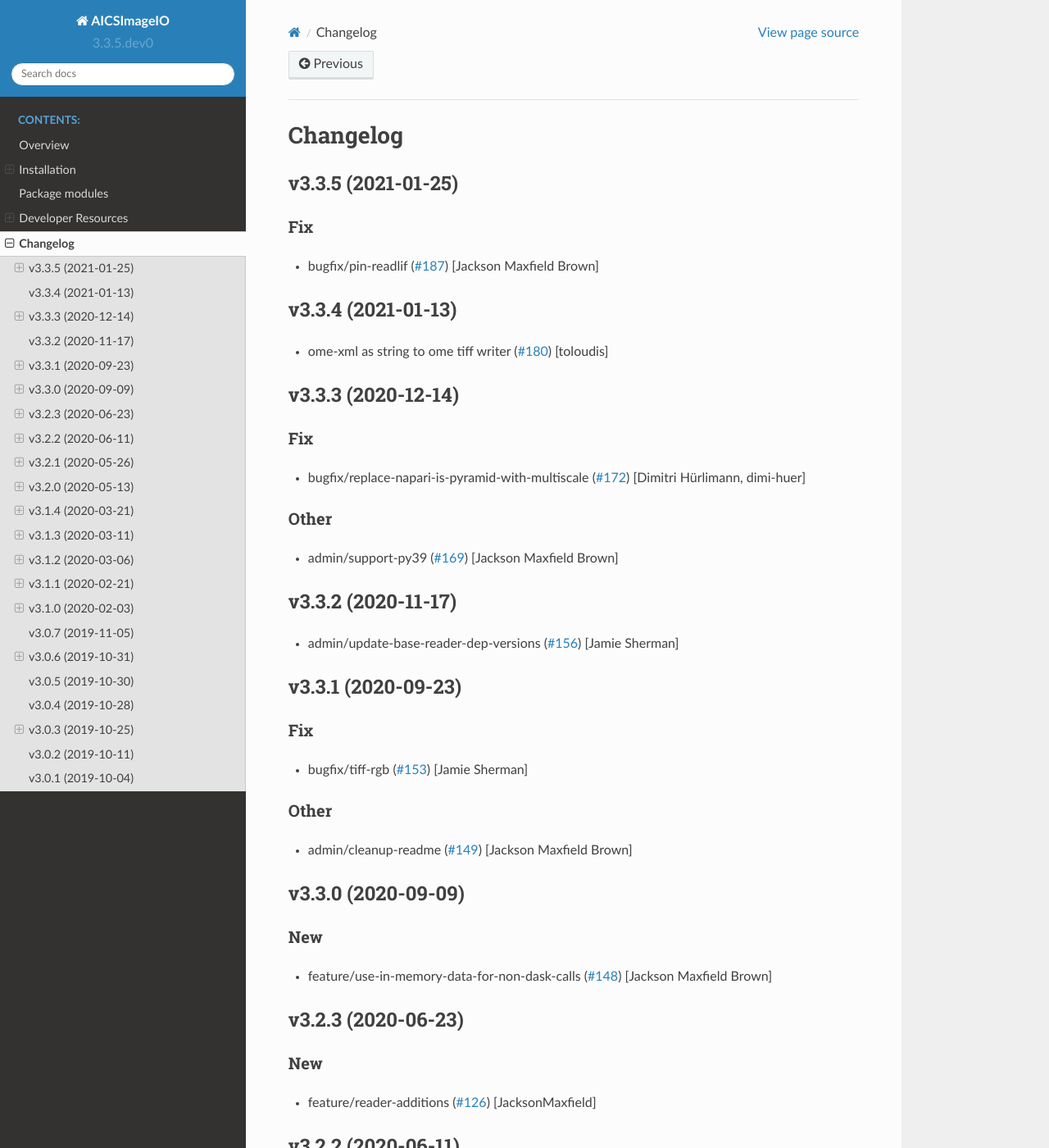
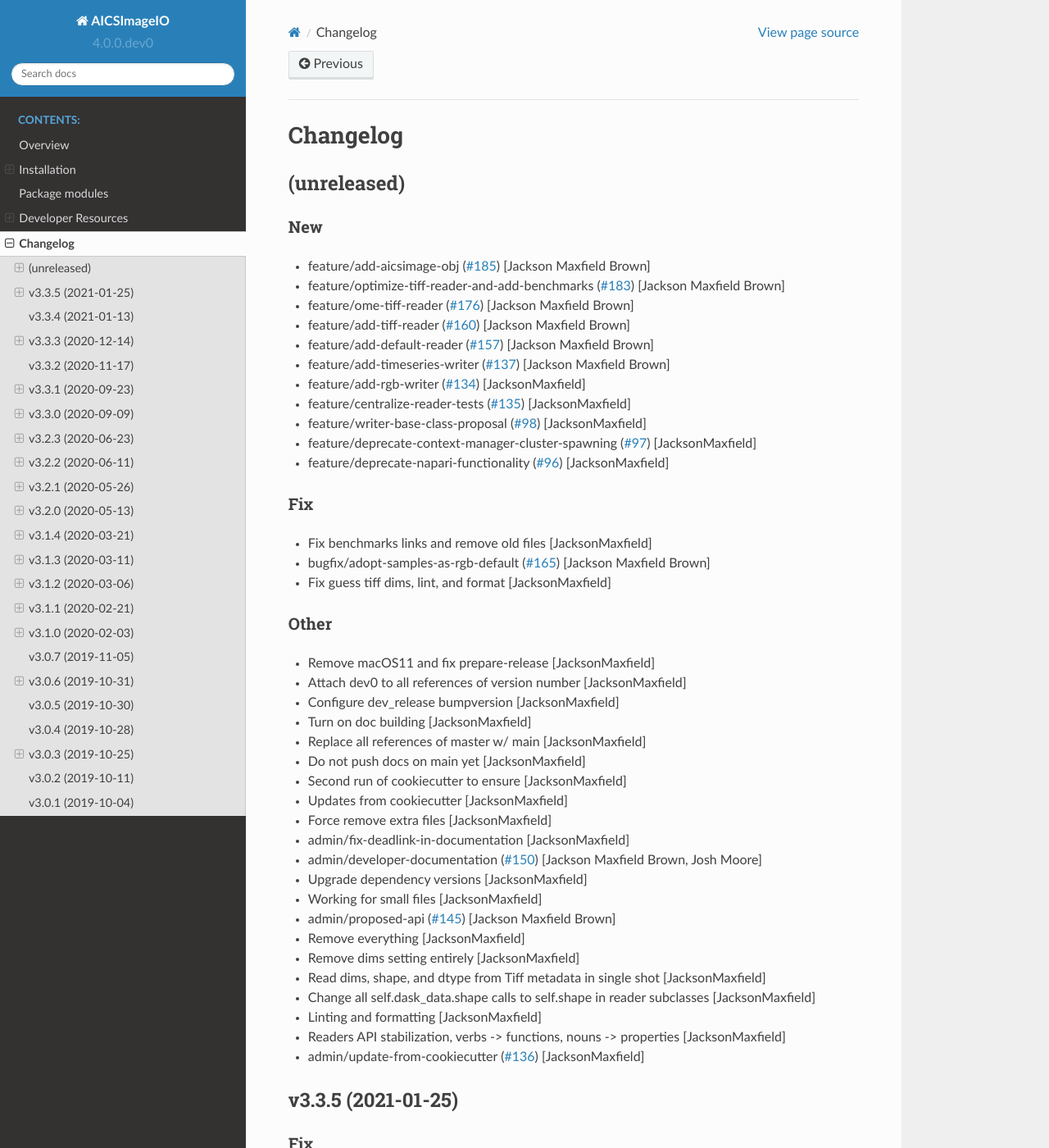
Before and after one commit to AllenCellModeling/aicsimageio, a Sphinx documentation site: the page built from docs/CHANGELOG.rst, in a window 1280 px wide and 1400 px high. Shown: the whole window at 82% size. Built offline with Sphinx 7.4.7 and the Read the Docs theme 2.0.0, drawn with Linux system fonts in a browser that asks for light colours; pages that are not in the unit, such as notebooks, are missing from menus.

Commit message:
Bump version: 3.3.5.dev0 → 4.0.0.dev0

```diff
--- a/aicsimageio/__init__.py
+++ b/aicsimageio/__init__.py
@@ -13,7 +13,7 @@ __author__ = "Jackson Maxfield Brown, Allen Institute for Cell Science"
 __email__ = "jmaxfieldbrown@gmail.com, jamies@alleninstitute.org, bowdenm@spu.edu"
 # Do not edit this string manually, always use bumpversion
 # Details in CONTRIBUTING.md
-__version__ = "3.3.5.dev0"
+__version__ = "4.0.0.dev0"
 
 
 def get_module_version():
--- a/cookiecutter.yaml
+++ b/cookiecutter.yaml
@@ -6,5 +6,5 @@ default_context:
     project_slug: "aicsimageio"
     project_short_description: "Image Reading, Metadata Conversion, and Image Writing for Microscopy Images in Pure Python"
     pypi_username: "aicspypi"
-    version: "3.3.5.dev0"
+    version: "4.0.0.dev0"
     open_source_license: "BSD license"
--- a/docs/CHANGELOG.rst
+++ b/docs/CHANGELOG.rst
@@ -1,5 +1,86 @@
 Changelog
 =========
+
+(unreleased)
+------------
+
+New
+~~~
+- feature/add-aicsimage-obj  (`#185
+  <https://github.com/AllenCellModeling/aicsimageio/pull/185>`_)
+  [Jackson Maxfield Brown]
+- feature/optimize-tiff-reader-and-add-benchmarks  (`#183
+  <https://github.com/AllenCellModeling/aicsimageio/pull/183>`_)
+  [Jackson Maxfield Brown]
+- feature/ome-tiff-reader  (`#176
+  <https://github.com/AllenCellModeling/aicsimageio/pull/176>`_)
+  [Jackson Maxfield Brown]
+- feature/add-tiff-reader  (`#160
+  <https://github.com/AllenCellModeling/aicsimageio/pull/160>`_)
+  [Jackson Maxfield Brown]
+- feature/add-default-reader  (`#157
+  <https://github.com/AllenCellModeling/aicsimageio/pull/157>`_)
+  [Jackson Maxfield Brown]
+- feature/add-timeseries-writer  (`#137
+  <https://github.com/AllenCellModeling/aicsimageio/pull/137>`_)
+  [Jackson Maxfield Brown]
+- feature/add-rgb-writer  (`#134
+  <https://github.com/AllenCellModeling/aicsimageio/pull/134>`_)
+  [JacksonMaxfield]
+- feature/centralize-reader-tests  (`#135
+  <https://github.com/AllenCellModeling/aicsimageio/pull/135>`_)
+  [JacksonMaxfield]
+- feature/writer-base-class-proposal  (`#98
+  <https://github.com/AllenCellModeling/aicsimageio/pull/98>`_)
+  [JacksonMaxfield]
+- feature/deprecate-context-manager-cluster-spawning  (`#97
+  <https://github.com/AllenCellModeling/aicsimageio/pull/97>`_)
+  [JacksonMaxfield]
+- feature/deprecate-napari-functionality  (`#96
+  <https://github.com/AllenCellModeling/aicsimageio/pull/96>`_)
+  [JacksonMaxfield]
+
+Fix
+~~~
+- Fix benchmarks links and remove old files [JacksonMaxfield]
+- bugfix/adopt-samples-as-rgb-default  (`#165
+  <https://github.com/AllenCellModeling/aicsimageio/pull/165>`_)
+  [Jackson Maxfield Brown]
+- Fix guess tiff dims, lint, and format [JacksonMaxfield]
+
+Other
+~~~~~
+- Remove macOS11 and fix prepare-release [JacksonMaxfield]
+- Attach dev0 to all references of version number [JacksonMaxfield]
+- Configure dev_release bumpversion [JacksonMaxfield]
+- Turn on doc building [JacksonMaxfield]
+- Replace all references of master w/ main [JacksonMaxfield]
+- Do not push docs on main yet [JacksonMaxfield]
+- Second run of cookiecutter to ensure [JacksonMaxfield]
+- Updates from cookiecutter [JacksonMaxfield]
+- Force remove extra files [JacksonMaxfield]
+- admin/fix-deadlink-in-documentation [JacksonMaxfield]
+- admin/developer-documentation  (`#150
+  <https://github.com/AllenCellModeling/aicsimageio/pull/150>`_)
+  [Jackson Maxfield Brown, Josh Moore]
+- Upgrade dependency versions [JacksonMaxfield]
+- Working for small files [JacksonMaxfield]
+- admin/proposed-api  (`#145
+  <https://github.com/AllenCellModeling/aicsimageio/pull/145>`_)
+  [Jackson Maxfield Brown]
+- Remove everything [JacksonMaxfield]
+- Remove dims setting entirely [JacksonMaxfield]
+- Read dims, shape, and dtype from Tiff metadata in single shot
+  [JacksonMaxfield]
+- Change all self.dask_data.shape calls to self.shape in reader
+  subclasses [JacksonMaxfield]
+- Linting and formatting [JacksonMaxfield]
+- Readers API stabilization, verbs -> functions, nouns -> properties
+  [JacksonMaxfield]
+- admin/update-from-cookiecutter  (`#136
+  <https://github.com/AllenCellModeling/aicsimageio/pull/136>`_)
+  [JacksonMaxfield]
+
 
 v3.3.5 (2021-01-25)
 -------------------
--- a/setup.cfg
+++ b/setup.cfg
@@ -1,5 +1,5 @@
 [bumpversion]
-current_version = 3.3.5.dev0
+current_version = 4.0.0.dev0
 parse = (?P<major>\d+)\.(?P<minor>\d+)\.(?P<patch>\d+).dev(?P<dev_release>\d+)
 serialize = {major}.{minor}.{patch}.dev{dev_release}
 commit = True
--- a/setup.py
+++ b/setup.py
@@ -104,6 +104,6 @@ setup(
     url="https://github.com/AllenCellModeling/aicsimageio",
     # Do not edit this string manually, always use bumpversion
     # Details in CONTRIBUTING.md
-    version="3.3.5.dev0",
+    version="4.0.0.dev0",
     zip_safe=False,
 )
```
